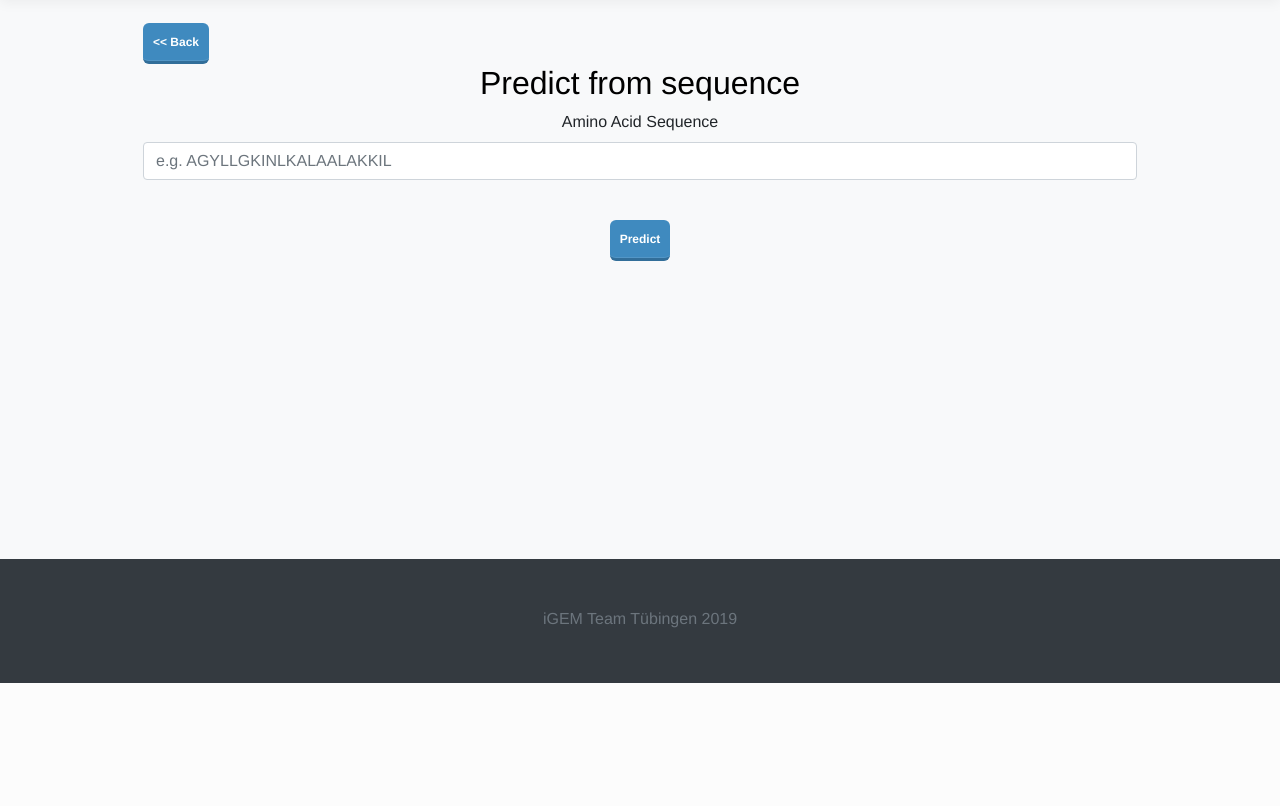
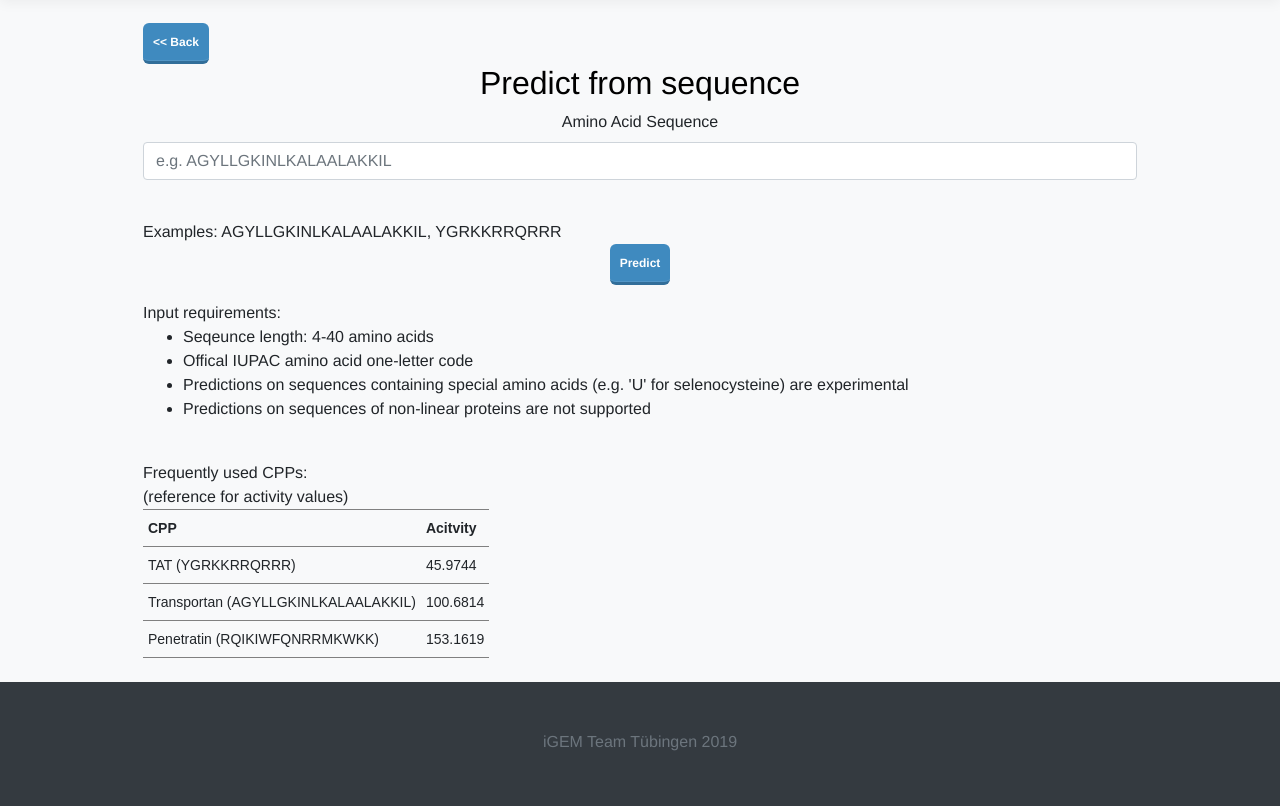
Before and after one commit to steffenlem/CPP-predictor-app, a Flask app: page /fromsequence/ in a window 1280 px wide. Shown: the part 208-1014 px from the top of the page. Before the commit the page ends 891 px from the top, so only its background shows below. Run offline with Flask 2, Linux system fonts and the light colour scheme; some libraries are stand-ins or nearby versions.

Commit message:
Repo back in sync with live version

```diff
--- a/app/routes.py
+++ b/app/routes.py
@@ -1,9 +1,7 @@
 #!flask/bin/python
 from app import app
-from app.scripts.parse_uniprot import parse_uniprot
 from app.scripts.forms import SequenceForm, UniprotForm, IGEMForm
-from app.scripts.parse_igem_registry import get_registry_info
-from app.scripts.predictor import predict_sequence
+
 from flask import render_template, redirect, url_for, flash, Markup
 from c3pred.c3pred import *
 
@@ -27,6 +25,7 @@ def fromsequence():
         else:
             table_to_print = '<table class ="tg" align="center"><tr><th class="tg-lboi">Sequence</th><th class="tg-lboi">' + form.sequence.data + \
                              '</td></tr><tr><td class="tg-lboi">Activity</td><td class="tg-lboi">' + str(results.activity) +  \
+                             '</td></tr><tr><td class="tg-lboi">Activity class</td><td class="tg-lboi">' + results.activity_class +  \
                              '</td></tr></table>'
             flash(Markup(table_to_print))
         return redirect(url_for('fromsequence'))
@@ -48,6 +47,7 @@ def from_up():
                              '</th></tr><tr><td class="tg-lboi">Description</td><td class="tg-lboi">' + results.description + \
                              '</td></tr><tr><td class="tg-lboi">Sequence</td><td class="tg-lboi">' + results.sequence + \
                              '</td></tr><tr><td class="tg-lboi">Activity</td><td class="tg-lboi">' + str(results.activity) + \
+                             '</td></tr><tr><td class="tg-lboi">Activity class</td><td class="tg-lboi">' + results.activity_class +  \
                              '</td></tr></table>'
             flash(Markup(table_to_print))
         return redirect(url_for('from_up'))
@@ -70,6 +70,7 @@ def from_igem():
                              '</th></tr><tr><td class="tg-lboi">Description</td><td class="tg-lboi">' + results.description + \
                              '</td></tr><tr><td class="tg-lboi">Sequence</td><td class="tg-lboi">' + results.sequence + \
                              '</td></tr><tr><td class="tg-lboi">Activity</td><td class="tg-lboi">' + str(results.activity) + \
+                             '</td></tr><tr><td class="tg-lboi">Activity class</td><td class="tg-lboi">' + results.activity_class +  \
                              '</td></tr></table>'
             flash(Markup(table_to_print))
         return redirect(url_for('from_igem'))
--- a/app/static/style.css
+++ b/app/static/style.css
@@ -328,4 +328,4 @@ footer p {
 .tg  {border-collapse:collapse;border-spacing:0;align:center;}
 .tg td{font-family:Arial, sans-serif;font-size:14px;padding:10px 5px;border-style:solid;border-width:0px;overflow:hidden;word-break:normal;border-top-width:1px;border-bottom-width:1px;border-color:black;}
 .tg th{font-family:Arial, sans-serif;font-size:14px;font-weight:normal;padding:10px 5px;border-style:solid;border-width:0px;overflow:hidden;word-break:normal;border-top-width:1px;border-bottom-width:1px;border-color:black;}
-.tg .tg-lboi{border-color:inherit;}
+.tg .tg-lboi{border-color:inherit;text-align:left;vertical-align:middle}
--- a/app/templates/fromsequence.html
+++ b/app/templates/fromsequence.html
@@ -34,10 +34,12 @@
            <span style="color: red;">[{{ error }}]</span>
            {% endfor %}
        </p>
+           Examples: AGYLLGKINLKALAALAKKIL, YGRKKRRQRRR
        <p>{{ form.submit(class='ph-button ph-btn-blue') }}</p>
    </form>
-   {% with messages = get_flashed_messages() %}
+         {% with messages = get_flashed_messages() %}
         {% if messages %}
+        <p>Result</p>
         <ul>
             {% for message in messages %}
             <p>{{ message }}</p>
@@ -45,6 +47,39 @@
         </ul>
         {% endif %}
         {% endwith %}
+
+
+        Input requirements:<br>
+          <ul>
+           <li>Seqeunce length: 4-40 amino acids</li>
+           <li>Offical IUPAC amino acid one-letter code</li>
+           <li>Predictions on sequences containing special amino acids (e.g. 'U' for selenocysteine) are experimental</li>
+           <li>Predictions on sequences of non-linear proteins are not supported</li>
+         </ul>
+         <br>
+         Frequently used CPPs: <br>
+         (reference for activity values)
+        <table class ="tg" >
+          <tr>
+            <th class="tg-lboi"><b>CPP</b></th>
+            <th class="tg-lboi"><b>Acitvity</b></th>
+          </tr>
+          <tr>
+            <td class="tg-lboi">TAT (YGRKKRRQRRR)</td>
+            <td class="tg-lboi">45.9744</td>
+          </tr>
+          <tr>
+            <td class="tg-lboi">Transportan (AGYLLGKINLKALAALAKKIL)</td>
+            <td class="tg-lboi">100.6814</td>
+          </tr>
+          <tr>
+            <td class="tg-lboi">Penetratin (RQIKIWFQNRRMKWKK)</td>
+            <td class="tg-lboi">153.1619</td>
+          </tr>
+        </table>
+        <br>
+
+
 
       </div>
 
```
Also changed, not shown: app/templates/from_igem.html (+29 -0 lines), app/templates/from_up.html (+31 -0 lines), README.md.
